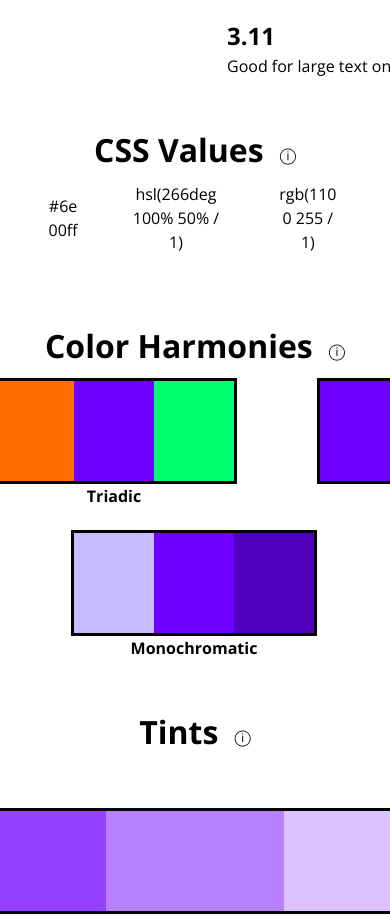
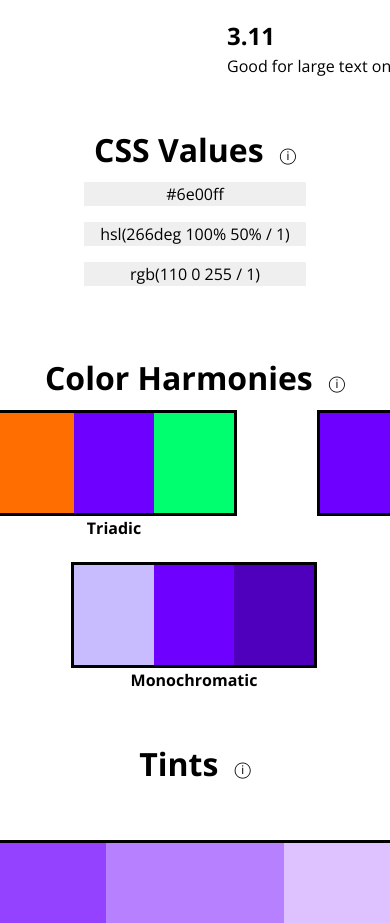
Before and after one commit to amandahinton/huetility, a React (Vite) app: page / in a window 390 px wide. Shown: the part 1071-1994 px from the top of the page. Built offline with nearby package versions, Linux system fonts and the light colour scheme.

Commit message:
stack rules responsively

```diff
--- a/src/components/values/CSSValues.css
+++ b/src/components/values/CSSValues.css
@@ -1,11 +1,21 @@
+.huetility-css-values {
+  display: flex;
+  flex-direction: column;
+}
+
 .huetility-css-rules-container {
   display: flex;
   gap: 1rem;
   margin-bottom: 20px;
 }
 
+@media (max-width: 700px) {
+  .huetility-css-rules-container {
+    flex-direction: column;
+  }
+}
+
 .huetility-css-rule {
   padding: 0 1rem;
   border-radius: 0px;
-  background-color: transparent;
 }
--- a/src/components/values/CSSValues.tsx
+++ b/src/components/values/CSSValues.tsx
@@ -21,7 +21,7 @@ export function CSSValues() {
   );
 
   return (
-    <div className="huetility-component-container huetility-outer">
+    <div className="huetility-css-values">
       <Tooltip hasIcon message={tooltip}>
         <h2 className="huetility-component-title">CSS Values</h2>
       </Tooltip>
```
